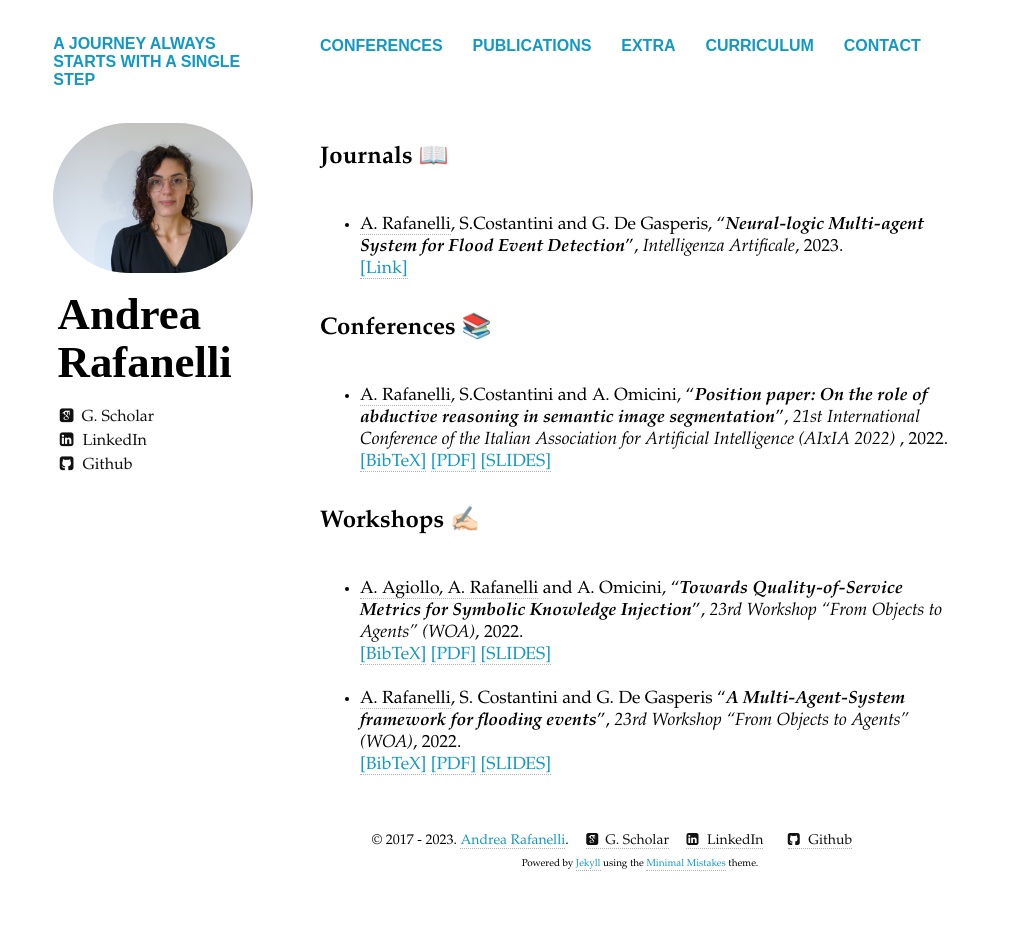
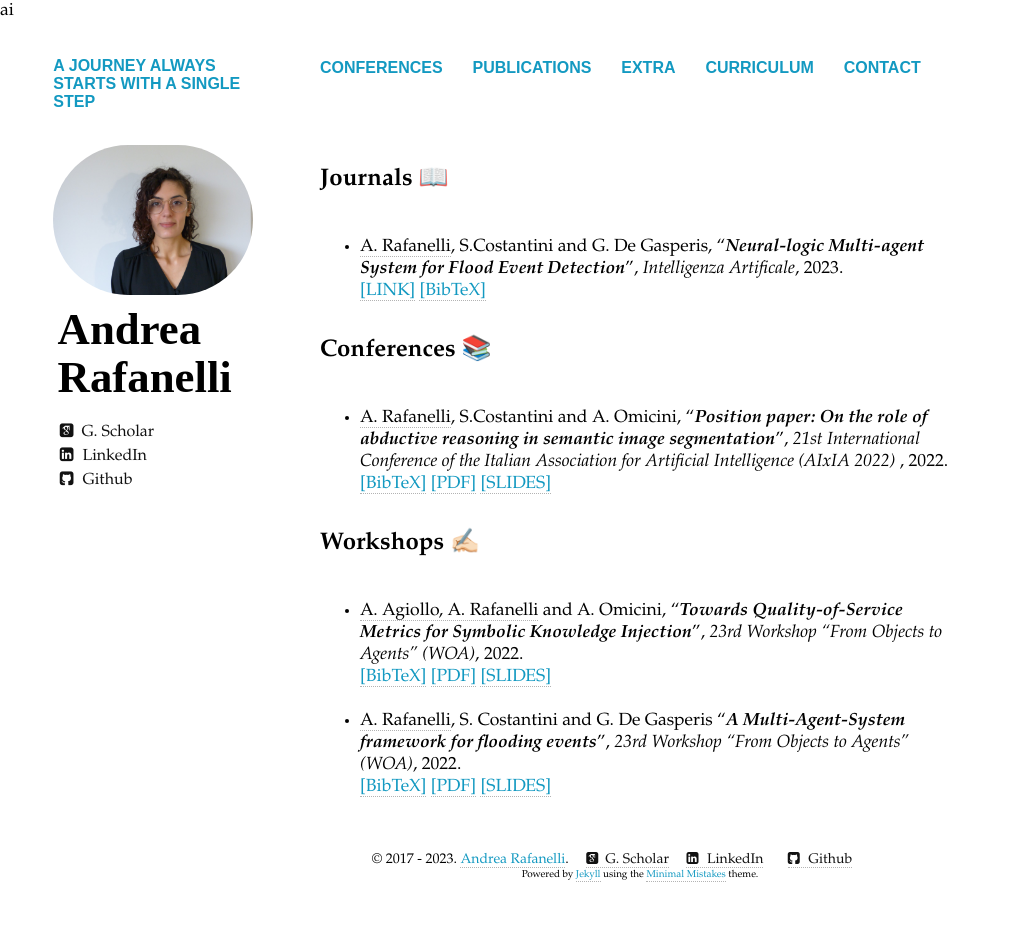
Before and after one commit to aaaaands/andreeea.github.io, a Jekyll site: the page built from publications.md, in a window 1280 px wide. Shown: the whole page, without its empty margins (0-1010 px from the left). Built offline with Jekyll 4.4.1, drawn with Linux system fonts in a browser that asks for light colours; nearby versions of some CDN libraries; some of the changed lines change nothing that is shown.

Commit message:
Update publications.html

```diff
--- a/_layouts/publications.html
+++ b/_layouts/publications.html
@@ -1,4 +1,4 @@
-<!doctype html>
+ai<!doctype html>
 <!--[if lt IE 7]><html class="no-js lt-ie9 lt-ie8 lt-ie7" lang="en"> <![endif]-->
 <!--[if (IE 7)&!(IEMobile)]><html class="no-js lt-ie9 lt-ie8" lang="en"><![endif]-->
 <!--[if (IE 8)&!(IEMobile)]><html class="no-js lt-ie9" lang="en"><![endif]-->
@@ -90,7 +90,16 @@
 	&ldquo;<b><em>Neural-logic Multi-agent System for Flood Event Detection</em></b>&rdquo;,
 	<i>Intelligenza Artificale</i>, 2023.
 	<br>
-	<a href="https://content.iospress.com/articles/intelligenza-artificiale/ia230004">[Link]</a>
+	<a href="https://content.iospress.com/articles/intelligenza-artificiale/ia230004">[LINK]</a>
+	<a href="javascript:toggleBibtex('rafanelliIA23')">[BibTeX]</a>
+	<div id="bib_rafanelliIA23" class="bibtex noshow">
+	<pre>
+	@article{IA2023,
+	author = {Rafanelli, Andrea and Costantini, Stefania and De Gasperis, Giovanni},
+	booktitle = {Intelligenza Artificiale},
+	pages = {19–35}
+	title = {Neural-logic Multi-agent System for Flood Event Detection}
+	}
 	</li>
 	<br>
 	    </ul>
```
